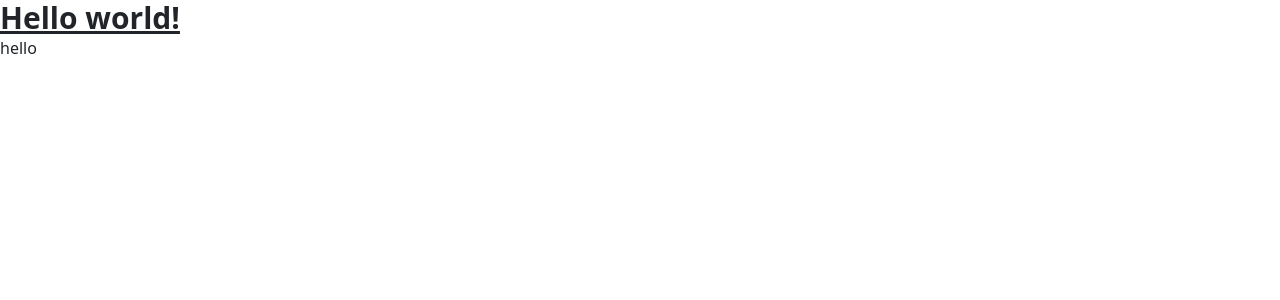
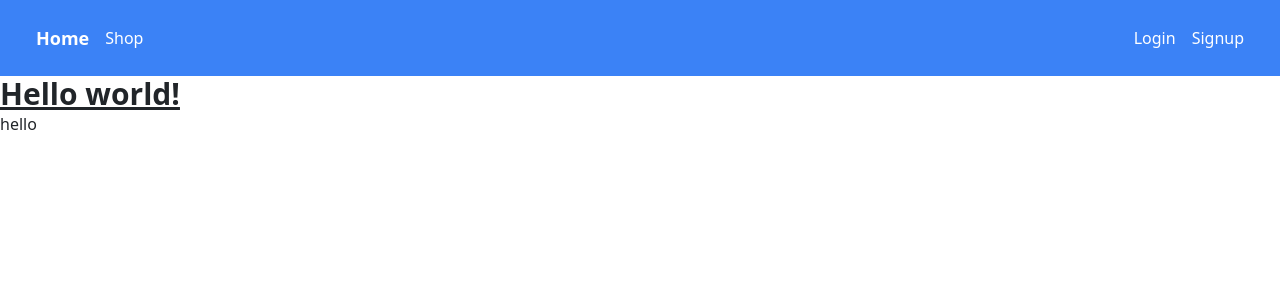
Before and after one commit to yashinshekh/timothybrush_django, a Django app: page / in a window 1280 px wide. Shown: the top 300 px of the page. Run offline with Django 4.2, Linux system fonts and the light colour scheme; some libraries are stand-ins or nearby versions.

Commit message:
added header

```diff
--- a/timothybrush_django/static/css/output.css
+++ b/timothybrush_django/static/css/output.css
@@ -602,12 +602,21 @@ video {
   position: static;
 }
 
+.mx-auto {
+  margin-left: auto;
+  margin-right: auto;
+}
+
 .mb-1 {
   margin-bottom: 0.25rem;
 }
 
 .mr-auto {
   margin-right: auto;
+}
+
+.ml-auto {
+  margin-left: auto;
 }
 
 .block {
@@ -618,6 +627,10 @@ video {
   display: inline;
 }
 
+.flex {
+  display: flex;
+}
+
 .table {
   display: table;
 }
@@ -626,8 +639,51 @@ video {
   display: none;
 }
 
+.h-6 {
+  height: 1.5rem;
+}
+
+.w-6 {
+  width: 1.5rem;
+}
+
+.w-full {
+  width: 100%;
+}
+
 .transform {
   transform: translate(var(--tw-translate-x), var(--tw-translate-y)) rotate(var(--tw-rotate)) skewX(var(--tw-skew-x)) skewY(var(--tw-skew-y)) scaleX(var(--tw-scale-x)) scaleY(var(--tw-scale-y));
+}
+
+.flex-col {
+  flex-direction: column;
+}
+
+.flex-wrap {
+  flex-wrap: wrap;
+}
+
+.items-center {
+  align-items: center;
+}
+
+.justify-between {
+  justify-content: space-between;
+}
+
+.space-x-4 > :not([hidden]) ~ :not([hidden]) {
+  --tw-space-x-reverse: 0;
+  margin-right: calc(1rem * var(--tw-space-x-reverse));
+  margin-left: calc(1rem * calc(1 - var(--tw-space-x-reverse)));
+}
+
+.bg-blue-500 {
+  --tw-bg-opacity: 1;
+  background-color: rgb(59 130 246 / var(--tw-bg-opacity));
+}
+
+.p-4 {
+  padding: 1rem;
 }
 
 .text-3xl {
@@ -635,8 +691,18 @@ video {
   line-height: 2.25rem;
 }
 
+.text-lg {
+  font-size: 1.125rem;
+  line-height: 1.75rem;
+}
+
 .font-bold {
   font-weight: 700;
+}
+
+.text-white {
+  --tw-text-opacity: 1;
+  color: rgb(255 255 255 / var(--tw-text-opacity));
 }
 
 .underline {
@@ -658,3 +724,35 @@ video {
 .\[a-zA-Z\:\\-\\\.\] {
   a-z-a--z: \-\.;
 }
+
+@media (min-width: 768px) {
+  .md\:block {
+    display: block;
+  }
+
+  .md\:flex {
+    display: flex;
+  }
+
+  .md\:hidden {
+    display: none;
+  }
+
+  .md\:w-auto {
+    width: auto;
+  }
+
+  .md\:flex-row {
+    flex-direction: row;
+  }
+
+  .md\:items-center {
+    align-items: center;
+  }
+
+  .md\:space-x-4 > :not([hidden]) ~ :not([hidden]) {
+    --tw-space-x-reverse: 0;
+    margin-right: calc(1rem * var(--tw-space-x-reverse));
+    margin-left: calc(1rem * calc(1 - var(--tw-space-x-reverse)));
+  }
+}
--- a/timothybrush_django/templates/base.html
+++ b/timothybrush_django/templates/base.html
@@ -63,6 +63,7 @@
 </head>
 
 <body>
+  {% include 'header.html' %}
   <h1 class="text-3xl font-bold underline">
     Hello world!
   </h1>
--- /dev/null
+++ b/timothybrush_django/templates/header.html
@@ -0,0 +1,25 @@
+<header class="bg-blue-500 p-4">
+  <div class="container mx-auto flex flex-wrap items-center justify-between">
+    <!-- Home and Shop Sections for large screens -->
+    <div class="flex items-center space-x-4">
+      <a href="#" class="text-white text-lg font-bold">Home</a>
+      <a href="#" class="text-white hidden md:block">Shop</a>
+    </div>
+
+    <!-- Mobile Menu Button -->
+    <button id="menuButton" class="text-white md:hidden">
+      <svg class="w-6 h-6" fill="none" stroke="currentColor" viewBox="0 0 24 24" xmlns="http://www.w3.org/2000/svg"><path stroke-linecap="round" stroke-linejoin="round" stroke-width="2" d="M4 6h16M4 12h16m-7 6h7"></path></svg>
+    </button>
+
+    <!-- Navigation Links -->
+    <nav id="menu" class="w-full md:flex md:items-center md:w-auto hidden">
+      <div class="flex flex-col md:flex-row md:space-x-4 ml-auto">
+        <!-- Shop Section for small screens -->
+        <a href="#" class="text-white md:hidden">Shop</a>
+        <!-- Login and Signup Sections -->
+        <a href="#" class="text-white">Login</a>
+        <a href="#" class="text-white">Signup</a>
+      </div>
+    </nav>
+  </div>
+</header>
```
Also changed, not shown: timothybrush_django/templates/pages/header.html (deleted).
